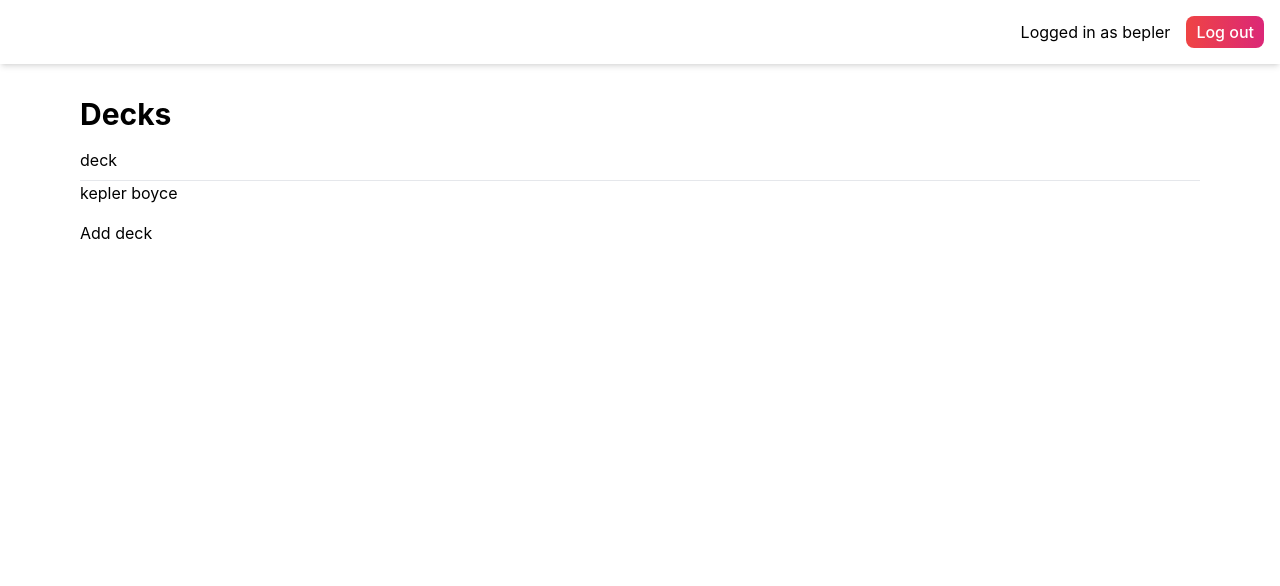
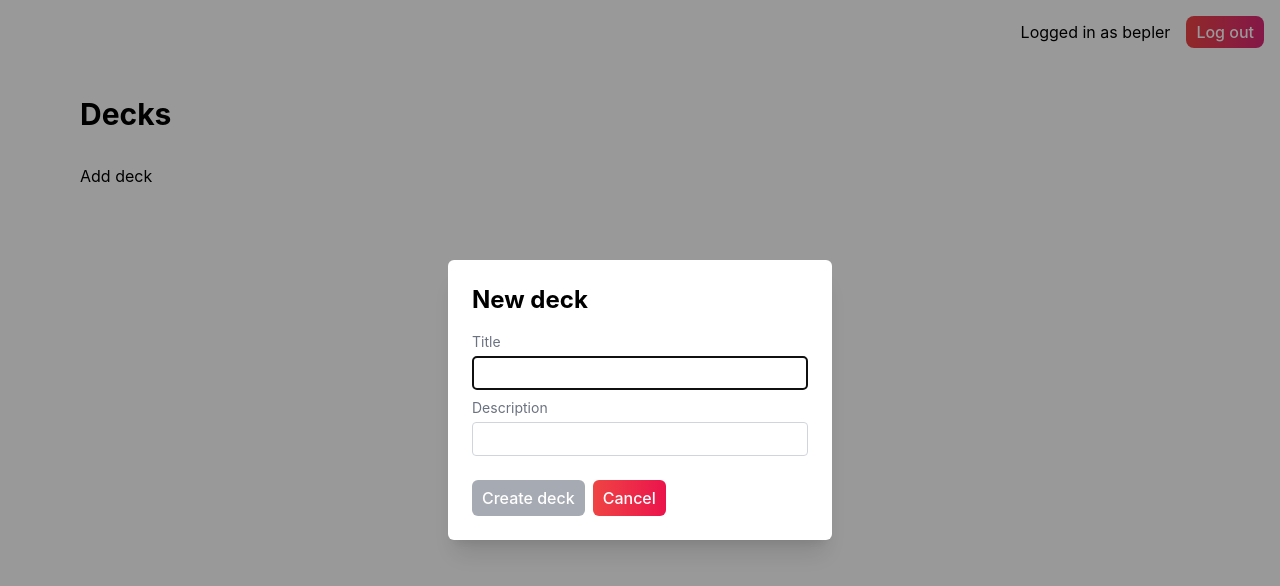
Before and after one commit to KeplerBoyce/capstone, a Next.js app: page /decks in a window 1280 px wide. Both pictures are taken after a click on the button "Add deck". Shown: the top 586 px of the page. Built offline with nearby package versions, Linux system fonts and the light colour scheme.

Commit message:
Preliminary deck adding

```diff
--- /dev/null
+++ b/components/CenteredModal.tsx
@@ -0,0 +1,43 @@
+import {Fragment, ReactNode} from 'react';
+import {Dialog, Transition} from '@headlessui/react';
+
+
+// A reusable component to wrap a transition and dialog overlay around a screen-centered div.
+// https://github.com/GunnWATT/watt/blob/main/client/src/components/layout/CenteredModal.tsx
+export type CenteredModalProps = {
+    isOpen: boolean, setIsOpen: (isOpen: boolean) => void,
+    children: ReactNode
+}
+export default function CenteredModal(props: CenteredModalProps) {
+    const {isOpen, setIsOpen, children} = props;
+
+    return (
+        <Transition appear show={isOpen} as={Fragment}>
+            <Dialog open={isOpen} onClose={() => setIsOpen(false)} className="fixed z-10 inset-0 flex items-center justify-center">
+                <Transition.Child
+                    as={Fragment}
+                    enter="ease-out duration-300"
+                    enterFrom="opacity-0"
+                    enterTo="opacity-100"
+                    leave="ease-in duration-200"
+                    leaveFrom="opacity-100"
+                    leaveTo="opacity-0"
+                >
+                    <Dialog.Overlay className="fixed inset-0 bg-black/40" />
+                </Transition.Child>
+
+                <Transition.Child
+                    as={Fragment}
+                    enter="ease-out duration-300"
+                    enterFrom="opacity-0 scale-95"
+                    enterTo="opacity-100 scale-100"
+                    leave="ease-in duration-200"
+                    leaveFrom="opacity-100 scale-100"
+                    leaveTo="opacity-0 scale-95"
+                >
+                    {children}
+                </Transition.Child>
+            </Dialog>
+        </Transition>
+    )
+}
--- /dev/null
+++ b/components/CreateDeckModal.tsx
@@ -0,0 +1,46 @@
+import {useState} from 'react';
+import CenteredModal, {CenteredModalProps} from './CenteredModal';
+import {Deck} from './DeckComponent';
+import InputGroup from "./InputGroup";
+
+
+type CreateDeckModalProps = Omit<CenteredModalProps, 'children'> & {callback: (deck: Deck) => void}
+export default function CreateDeckModal(props: CreateDeckModalProps) {
+    const {callback, isOpen, setIsOpen} = props;
+
+    const [title, setTitle] = useState('');
+    const [desc, setDesc] = useState('');
+
+    function createDeck() {
+        callback({name: title, desc, cards: [], creator: 'Kepler Boyce', saves: 0});
+        setTitle('');
+        setDesc('');
+        setIsOpen(false);
+    }
+
+    return (
+        <CenteredModal isOpen={isOpen} setIsOpen={setIsOpen}>
+            <div className="relative flex flex-col bg-white rounded-md w-96 max-h-[90%] mx-2 p-6 shadow-xl">
+                <h1 className="text-2xl font-bold mb-4">New deck</h1>
+
+                <section className="flex flex-col gap-2 mb-6">
+                    <InputGroup name="Title" value={title} callback={setTitle} />
+                    <InputGroup name="Description" value={desc} callback={setDesc} />
+                </section>
+
+                <section className="flex gap-2">
+                    <button
+                        className="px-2.5 py-1.5 rounded-md bg-gray-500 text-white font-medium disabled:bg-opacity-60 transition duration-200"
+                        disabled={!title || !desc}
+                        onClick={createDeck}
+                    >
+                        Create deck
+                    </button>
+                    <button className="px-2.5 py-1.5 rounded-md bg-gradient-to-r from-red-500 to-[#eb144c] text-white font-medium" onClick={() => setIsOpen(false)}>
+                        Cancel
+                    </button>
+                </section>
+            </div>
+        </CenteredModal>
+    )
+}
--- /dev/null
+++ b/components/DeckComponent.tsx
@@ -0,0 +1,22 @@
+type Card = {
+    front: string,
+    back: string
+}
+export type Deck = {
+    name: string,
+    desc: string,
+    cards: Card[],
+    creator: string,
+    saves: number
+}
+
+export default function DeckComponent(props: Deck) {
+    const {name, desc, cards, creator, saves} = props;
+
+    return (
+        <div className="flex gap-4 p-1.5">
+            <span>{name}</span>
+            <span className="text-gray-400">{desc}</span>
+        </div>
+    )
+}
--- /dev/null
+++ b/components/InputGroup.tsx
@@ -0,0 +1,14 @@
+type InputGroupProps = {name: string, value: string, callback: (value: string) => void}
+export default function InputGroup(props: InputGroupProps) {
+    return (
+        <div className="flex flex-col gap-1">
+            <label htmlFor={props.name} className="text-sm text-gray-500">{props.name}</label>
+            <input
+                id={props.name}
+                value={props.value}
+                className="border border-gray-300 rounded px-2.5 py-1"
+                onChange={(e) => props.callback(e.target.value)}
+            />
+        </div>
+    )
+}
--- a/package.json
+++ b/package.json
@@ -9,6 +9,7 @@
     "lint": "next lint"
   },
   "dependencies": {
+    "@headlessui/react": "^1.6.1",
     "next": "12.1.6",
     "react": "18.1.0",
     "react-dom": "18.1.0"
--- a/pages/decks.tsx
+++ b/pages/decks.tsx
@@ -1,17 +1,30 @@
 import {useEffect, useState} from 'react';
 import Head from 'next/head';
+
+// Components
 import Header from '../components/Header';
+import DeckComponent, {Deck} from '../components/DeckComponent';
+import CreateDeckModal from '../components/CreateDeckModal';
 
 
 export default function Decks() {
-    const [decks, setDecks] = useState(['deck']);
+    const [decks, setDecks] = useState<Deck[]>([]);
+    const [open, setOpen] = useState(false);
 
+    // Update state from saved localStorage decks
+    useEffect(() => {
+        const decks = localStorage.getItem('decks');
+        if (!decks) return;
+        setDecks(JSON.parse(decks));
+    }, []);
+
+    // Save new decks in localStorage
     useEffect(() => {
         localStorage.setItem('decks', JSON.stringify(decks));
     }, [decks]);
 
-    function addDeck(name: string) {
-        decks.push(name);
+    function addDeck(deck: Deck) {
+        decks.push(deck);
         setDecks([...decks]);
     }
 
@@ -29,10 +42,11 @@ export default function Decks() {
                 <h1 className="text-3xl font-bold mb-4">Decks</h1>
 
                 <section className="flex flex-col gap-2 mb-4 divide-y">
-                    {decks.map(deck => <p>{deck}</p>)}
+                    {decks.map(deck => <DeckComponent key={deck.name} {...deck} />)}
                 </section>
 
-                <button onClick={() => addDeck('kepler boyce')}>Add deck</button>
+                <button onClick={() => setOpen(true)}>Add deck</button>
+                <CreateDeckModal isOpen={open} setIsOpen={setOpen} callback={addDeck} />
             </main>
         </div>
     )
--- a/pages/login.tsx
+++ b/pages/login.tsx
@@ -1,6 +1,7 @@
 import {useState} from 'react';
 import Head from 'next/head';
 import Link from 'next/link';
+import InputGroup from '../components/InputGroup';
 
 
 export default function Login() {
@@ -19,8 +20,8 @@ export default function Login() {
                 <h1 className="text-2xl font-bold mb-4">Login</h1>
 
                 <section className="flex flex-col gap-2 mb-6">
-                    <LabelGroup name="Username" callback={setUsername} />
-                    <LabelGroup name="Password" callback={setPassword} />
+                    <InputGroup name="Username" value={username} callback={setUsername} />
+                    <InputGroup name="Password" value={password} callback={setPassword} />
                 </section>
 
                 <section className="flex gap-2">
@@ -39,17 +40,3 @@ export default function Login() {
         </div>
     )
 }
-
-type LabelGroupProps = {name: string, callback: (value: string) => void}
-function LabelGroup(props: LabelGroupProps) {
-    return (
-        <div className="flex flex-col gap-1">
-            <label htmlFor={props.name} className="text-sm text-gray-500">{props.name}</label>
-            <input
-                id={props.name}
-                className="border border-gray-300 rounded px-2.5 py-1"
-                onChange={(e) => props.callback(e.target.value)}
-            />
-        </div>
-    )
-}
```
Also changed, not shown: 1 other file (tests, documents, lock files or other folders).
